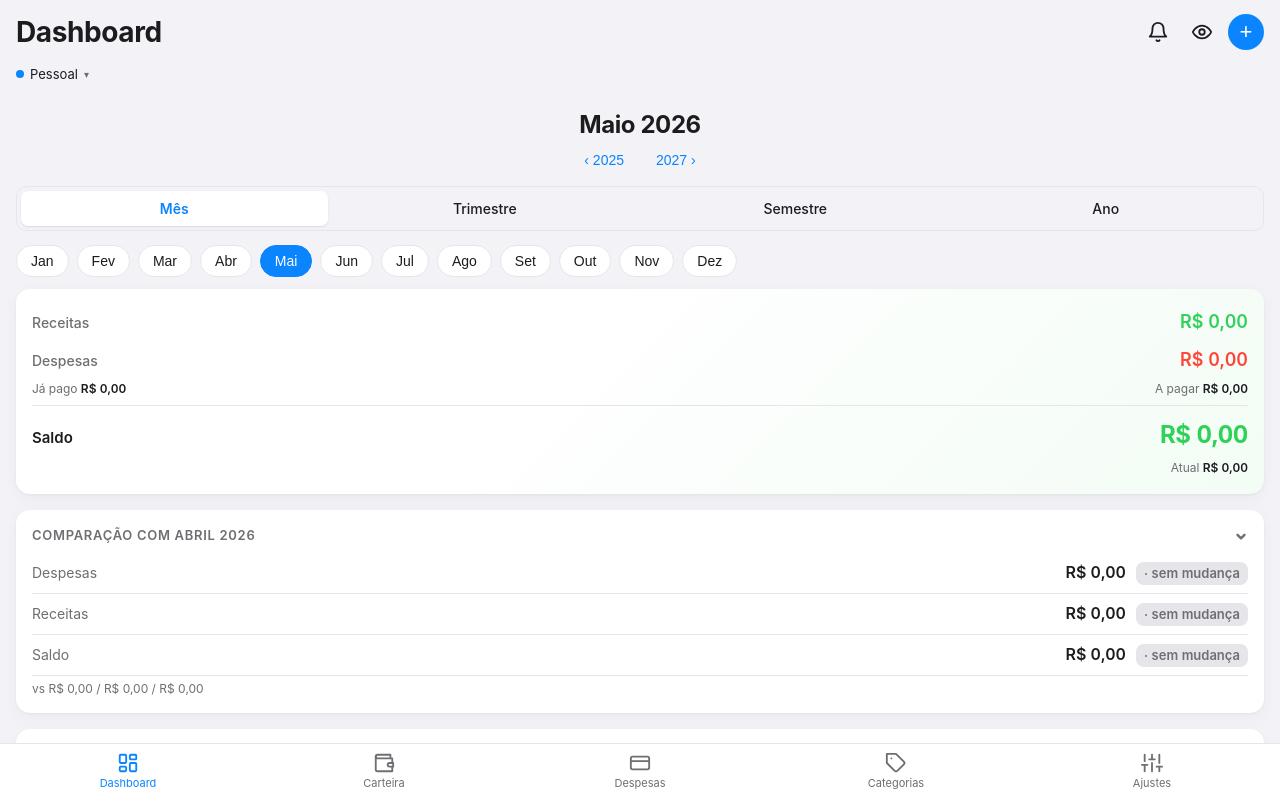
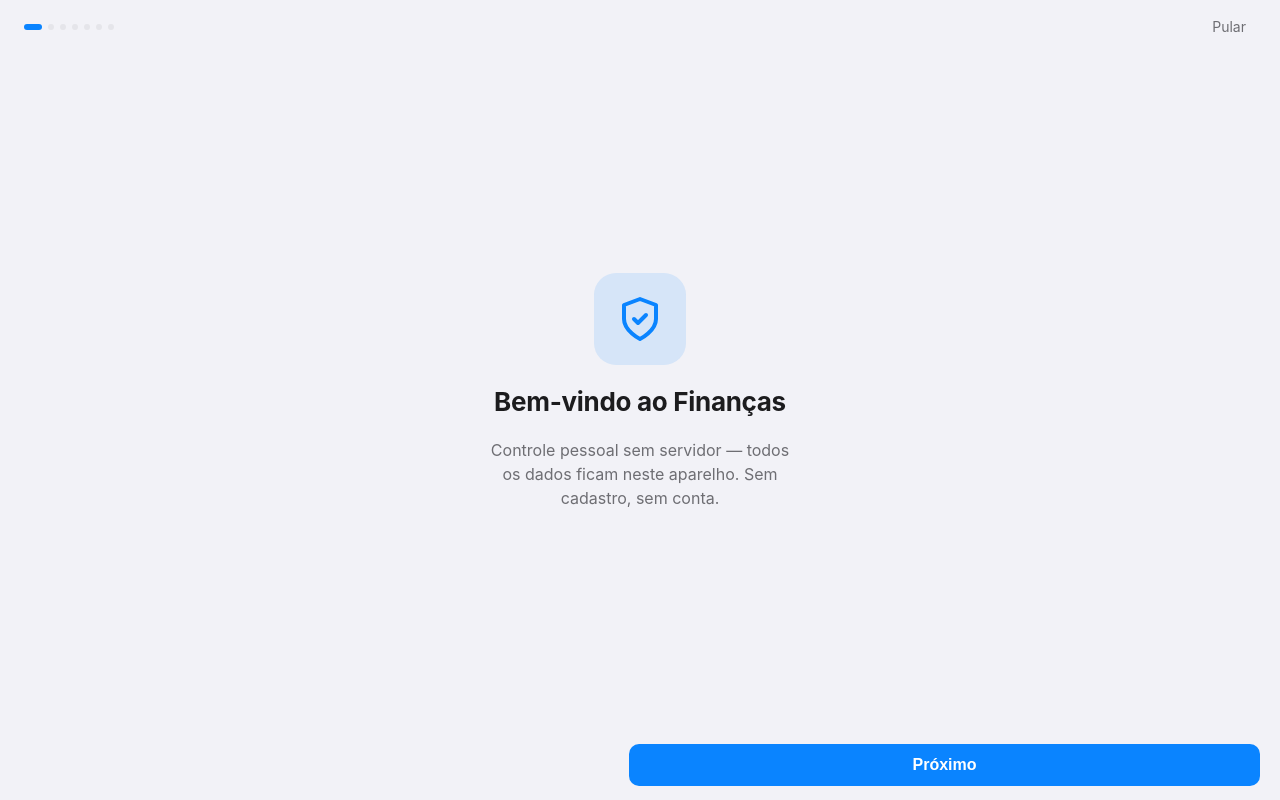
Before and after one commit to ldiegoe/financas, a plain HTML site: page index.html in a window 1280 px wide. Drawn offline with nearby package versions, Linux system fonts and the light colour scheme.

Commit message:
feat: tutorial em carousel no primeiro acesso
Overlay tela cheia com 7 slides explicando: privacidade, dashboard,
carteira/receitas, despesas, categorias, backup, e CTA final que abre
o form de receita. Dots animados indicam progresso, botoes Anterior/
Proximo, Pular no canto superior direito. Flag onboardingDone (device
config) controla auto-exibicao; reabrivel via "Ver tutorial novamente"
em Ajustes > Sobre. Adiciona icones shield e download a biblioteca.

Co-Authored-By: Claude Opus 4.7 (1M context) <noreply@anthropic.com>

```diff
--- a/app.css
+++ b/app.css
@@ -629,6 +629,59 @@ button.link { background: none; border: 0; color: var(--tint); font-size: 15px;
 .tags-row { margin-top: 4px; display: flex; flex-wrap: wrap; gap: 4px; }
 .tags-row .tag { margin-left: 0; }
 
+/* Tutorial em carousel no primeiro acesso. Overlay tela cheia com cabecalho
+   (dots + Pular), conteudo centralizado (icone + titulo + texto) e nav. */
+#onboarding {
+  position: fixed; inset: 0;
+  background: var(--bg);
+  z-index: 900;
+  display: flex;
+  flex-direction: column;
+  padding: var(--safe-top) 20px var(--safe-bottom);
+  animation: fadeIn .2s ease;
+}
+@keyframes fadeIn { from { opacity: 0 } to { opacity: 1 } }
+.onb-header {
+  display: flex;
+  align-items: center;
+  justify-content: space-between;
+  padding: 12px 4px;
+}
+.onb-dots { display: flex; gap: 6px; }
+.onb-dot {
+  width: 6px; height: 6px; border-radius: 3px;
+  background: var(--separator);
+  transition: width .2s, background .2s;
+}
+.onb-dot.active { background: var(--tint); width: 18px; }
+.onb-skip {
+  appearance: none; border: 0;
+  background: transparent; color: var(--text-2);
+  font-size: 14px; font-family: inherit;
+  padding: 6px 10px;
+  cursor: pointer;
+}
+.onb-content {
+  flex: 1;
+  display: flex;
+  flex-direction: column;
+  align-items: center;
+  justify-content: center;
+  text-align: center;
+  gap: 18px;
+  padding: 20px;
+}
+.onb-icon-wrap {
+  width: 92px; height: 92px;
+  border-radius: 22px;
+  background: rgba(10,132,255,.12);
+  color: var(--tint);
+  display: flex; align-items: center; justify-content: center;
+}
+.onb-title { margin: 0; font-size: 26px; font-weight: 700; letter-spacing: -.3px; }
+.onb-body { margin: 0; color: var(--text-2); font-size: 16px; line-height: 1.5; max-width: 320px; }
+.onb-nav { display: flex; gap: 10px; padding: 14px 0; }
+
 /* Tela de bloqueio (WebAuthn). Cobre tudo no boot ate o usuario passar pela
    biometria nativa. z-index acima de tudo (sheets, fab, toast). */
 #lock-screen {
--- a/app.js
+++ b/app.js
@@ -78,6 +78,7 @@ let activeProfileId = _profilesMeta.current;
 const DEVICE_CONFIG_KEYS = [
   'tema','textSize','valuesHidden','backupReminderDays',
   'dashCompareShow','dashBarsShow','dashTagShow','dashUpcomingShow','dashCollapsed',
+  'onboardingDone',
   // Legacy (fallback): aplicado quando ainda nao existem as chaves namespaced
   'dashDonutShow','dashDonutType','dashDonutInnerPct','dashListShow','dashListPct',
   // Por grafico (categoria)
@@ -479,6 +480,8 @@ const ICONS = {
   inbox:     '<polyline points="22 12 16 12 14 15 10 15 8 12 2 12"/><path d="M5.45 5.11L2 12v6a2 2 0 0 0 2 2h16a2 2 0 0 0 2-2v-6l-3.45-6.89A2 2 0 0 0 16.76 4H7.24a2 2 0 0 0-1.79 1.11z"/>',
   sparkles:  '<path d="M12 3l1.9 5.8a2 2 0 0 0 1.3 1.3L21 12l-5.8 1.9a2 2 0 0 0-1.3 1.3L12 21l-1.9-5.8a2 2 0 0 0-1.3-1.3L3 12l5.8-1.9a2 2 0 0 0 1.3-1.3L12 3z"/>',
   lock:      '<rect x="3" y="11" width="18" height="11" rx="2"/><path d="M7 11V7a5 5 0 0 1 10 0v4"/>',
+  shield:    '<path d="M12 22s8-4 8-10V5l-8-3-8 3v7c0 6 8 10 8 10z"/><polyline points="9 12 11 14 15 10"/>',
+  download:  '<path d="M21 15v4a2 2 0 0 1-2 2H5a2 2 0 0 1-2-2v-4"/><polyline points="7 10 12 15 17 10"/><line x1="12" y1="15" x2="12" y2="3"/>',
 };
 
 const icon = (name, size = 22) =>
@@ -2052,6 +2055,7 @@ views.config = (root) => {
           return `<li><div class="grow">Em uso há</div><div class="amount">${days === 0 ? 'hoje' : days === 1 ? '1 dia' : `${days} dias`}</div></li>`;
         })()}
       </ul>
+      <button class="link" id="replay-onboarding" style="padding:8px 0 0;">Ver tutorial novamente</button>
     </div>
   `;
 
@@ -2083,6 +2087,9 @@ views.config = (root) => {
   }
 
   root.querySelector('#force-refresh').addEventListener('click', forceRefresh);
+
+  const replayBtn = root.querySelector('#replay-onboarding');
+  if (replayBtn) replayBtn.addEventListener('click', showOnboarding);
 
   // Card "Perfis" — renomear/excluir/criar.
   root.querySelectorAll('[data-action="rename-profile"]').forEach(b => {
@@ -2891,6 +2898,74 @@ document.getElementById('toggle-values').addEventListener('click', () => {
   render();
 });
 
+// --------------------------- Onboarding -------------------------------------
+// Tutorial em carousel no primeiro acesso (controlado pelo flag onboardingDone
+// no device config). Pode ser reaberto via "Ver tutorial" em Ajustes → Sobre.
+const ONBOARDING_SLIDES = [
+  { icon: 'shield',    title: 'Bem-vindo ao Finanças',
+    body: 'Controle pessoal sem servidor — todos os dados ficam neste aparelho. Sem cadastro, sem conta.' },
+  { icon: 'dashboard', title: 'Dashboard',
+    body: 'Veja receitas, despesas, saldo e gráficos do período. Personalize quais cards aparecem em Ajustes.' },
+  { icon: 'wallet',    title: 'Cadastre suas receitas',
+    body: 'Na aba Carteira, registre salário, freela ou dividendos. Receitas mensais contam automaticamente todo mês.' },
+  { icon: 'card',      title: 'Cadastre suas despesas',
+    body: 'Únicas, mensais fixas ou parceladas. Marque como paga ou pendente, organize com categorias e tags.' },
+  { icon: 'tag',       title: 'Organize com categorias',
+    body: 'Cada categoria tem cor e meta mensal opcional. Reordene arrastando o ≡ pra esquerda.' },
+  { icon: 'download',  title: 'Backup dos dados',
+    body: 'Em Ajustes você exporta e importa um arquivo a qualquer momento. Ative o lembrete pra não esquecer.' },
+  { icon: 'sparkles',  title: 'Tudo pronto!',
+    body: 'Comece adicionando sua primeira receita ou despesa.',
+    cta: 'Adicionar primeira receita' },
+];
+
+const closeOnboarding = (markDone = true) => {
+  document.getElementById('onboarding')?.remove();
+  if (markDone) updateConfig({ onboardingDone: true });
+};
+
+const showOnboarding = () => {
+  document.getElementById('onboarding')?.remove();
+  let idx = 0;
+  const wrap = document.createElement('div');
+  wrap.id = 'onboarding';
+  document.body.appendChild(wrap);
+
+  const renderSlide = () => {
+    const slide = ONBOARDING_SLIDES[idx];
+    const isFirst = idx === 0;
+    const isLast  = idx === ONBOARDING_SLIDES.length - 1;
+    wrap.innerHTML = `
+      <div class="onb-header">
+        <div class="onb-dots">
+          ${ONBOARDING_SLIDES.map((_, i) => `<span class="onb-dot ${i===idx?'active':''}"></span>`).join('')}
+        </div>
+        <button class="onb-skip" id="onb-skip">Pular</button>
+      </div>
+      <div class="onb-content">
+        <div class="onb-icon-wrap">${icon(slide.icon, 48)}</div>
+        <h2 class="onb-title">${escapeHTML(slide.title)}</h2>
+        <p class="onb-body">${escapeHTML(slide.body)}</p>
+      </div>
+      <div class="onb-nav">
+        ${isFirst ? '<div style="flex:1;"></div>' : '<button class="secondary" id="onb-prev" style="flex:1;">Anterior</button>'}
+        ${isLast
+          ? `<button class="primary" id="onb-start" style="flex:1;">${escapeHTML(slide.cta || 'Começar')}</button>`
+          : `<button class="primary" id="onb-next" style="flex:1;">Próximo</button>`}
+      </div>
+    `;
+    wrap.querySelector('#onb-skip').addEventListener('click', () => closeOnboarding());
+    if (!isFirst) wrap.querySelector('#onb-prev').addEventListener('click', () => { idx--; renderSlide(); });
+    if (!isLast)  wrap.querySelector('#onb-next').addEventListener('click', () => { idx++; renderSlide(); });
+    if (isLast) wrap.querySelector('#onb-start').addEventListener('click', () => {
+      const hasCta = !!slide.cta;
+      closeOnboarding();
+      if (hasCta) sheetRenda();
+    });
+  };
+  renderSlide();
+};
+
 // Init
 const initApp = () => {
   applyTextSize(state.config.textSize);
@@ -2900,6 +2975,7 @@ const initApp = () => {
   const initial = location.hash.replace('#/', '') || 'dashboard';
   if (!location.hash) location.hash = '#/dashboard';
   setTab(initial);
+  if (!state.config.onboardingDone) showOnboarding();
 };
 
 if (lockEnabled() && lockSupported()) {
--- a/sw.js
+++ b/sw.js
@@ -1,5 +1,5 @@
 // Service Worker — cache offline + auto-update no celular
-const CACHE = 'financas-v41';
+const CACHE = 'financas-v42';
 const ASSETS = [
   './',
   './index.html',
```
